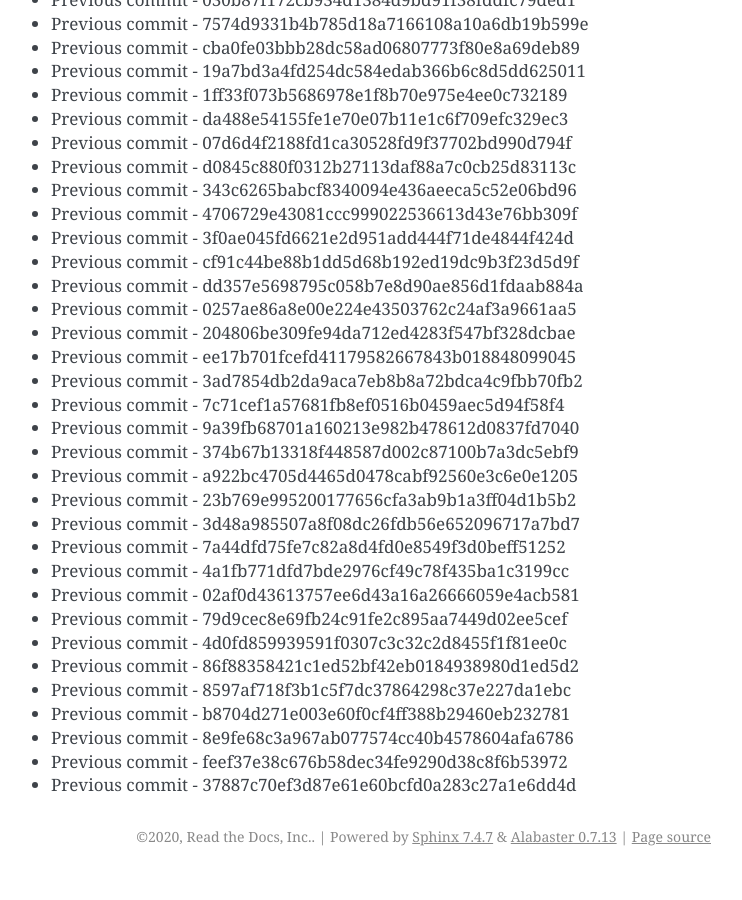
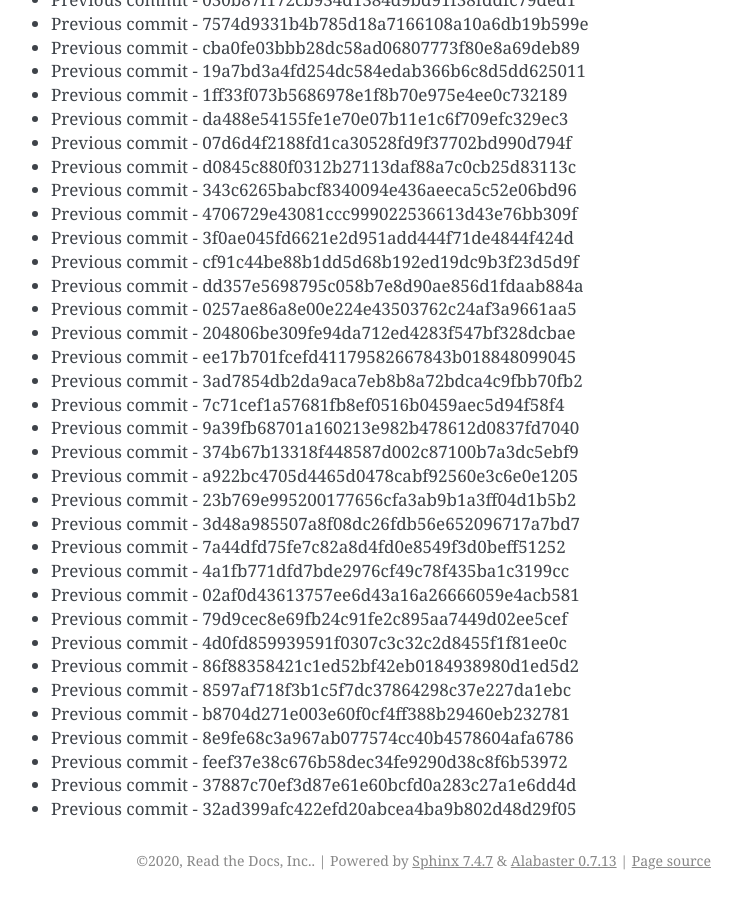
Before and after one commit to readthedocs/rtd-git-stresstest, a Sphinx documentation site: the page built from docs/updates.rst, in a window 1280 px wide and 900 px high, scrolled down 59291 px. Shown: the whole window, without its empty margins (399-1141 px from the left). Built offline with Sphinx 7.4.7, drawn with Linux system fonts in a browser that asks for light colours; before the commit the page ends 60167 px from its top, so only the background shows below that.

Commit message:
Generating commit from previous: 32ad399afc422efd20abcea4ba9b802d48d29f05

```diff
--- a/docs/updates.rst
+++ b/docs/updates.rst
@@ -2523,3 +2523,4 @@ It can be tested for any performance characteristics.
 * Previous commit - 8e9fe68c3a967ab077574cc40b4578604afa6786
 * Previous commit - feef37e38c676b58dec34fe9290d38c8f6b53972
 * Previous commit - 37887c70ef3d87e61e60bcfd0a283c27a1e6dd4d
+* Previous commit - 32ad399afc422efd20abcea4ba9b802d48d29f05
```
